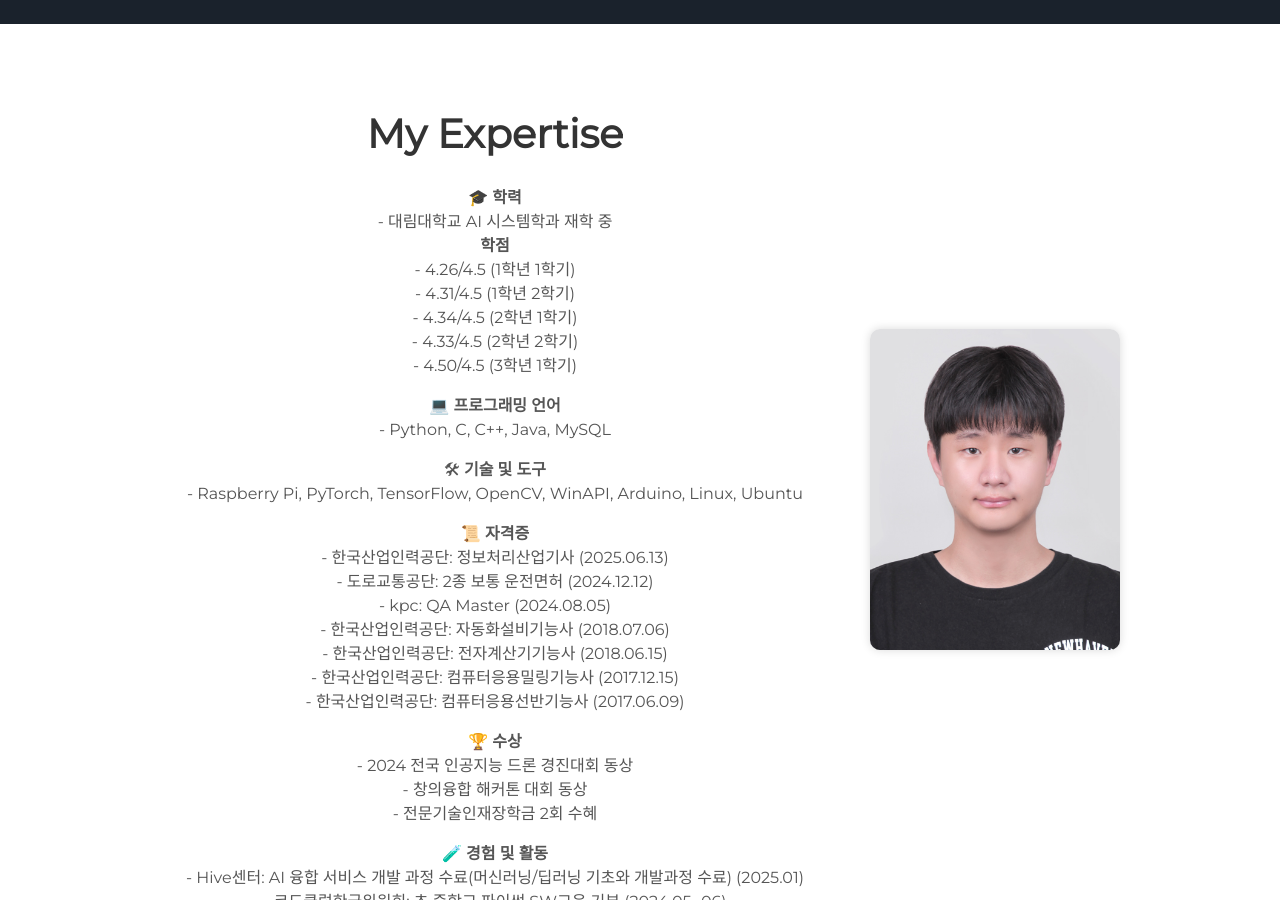
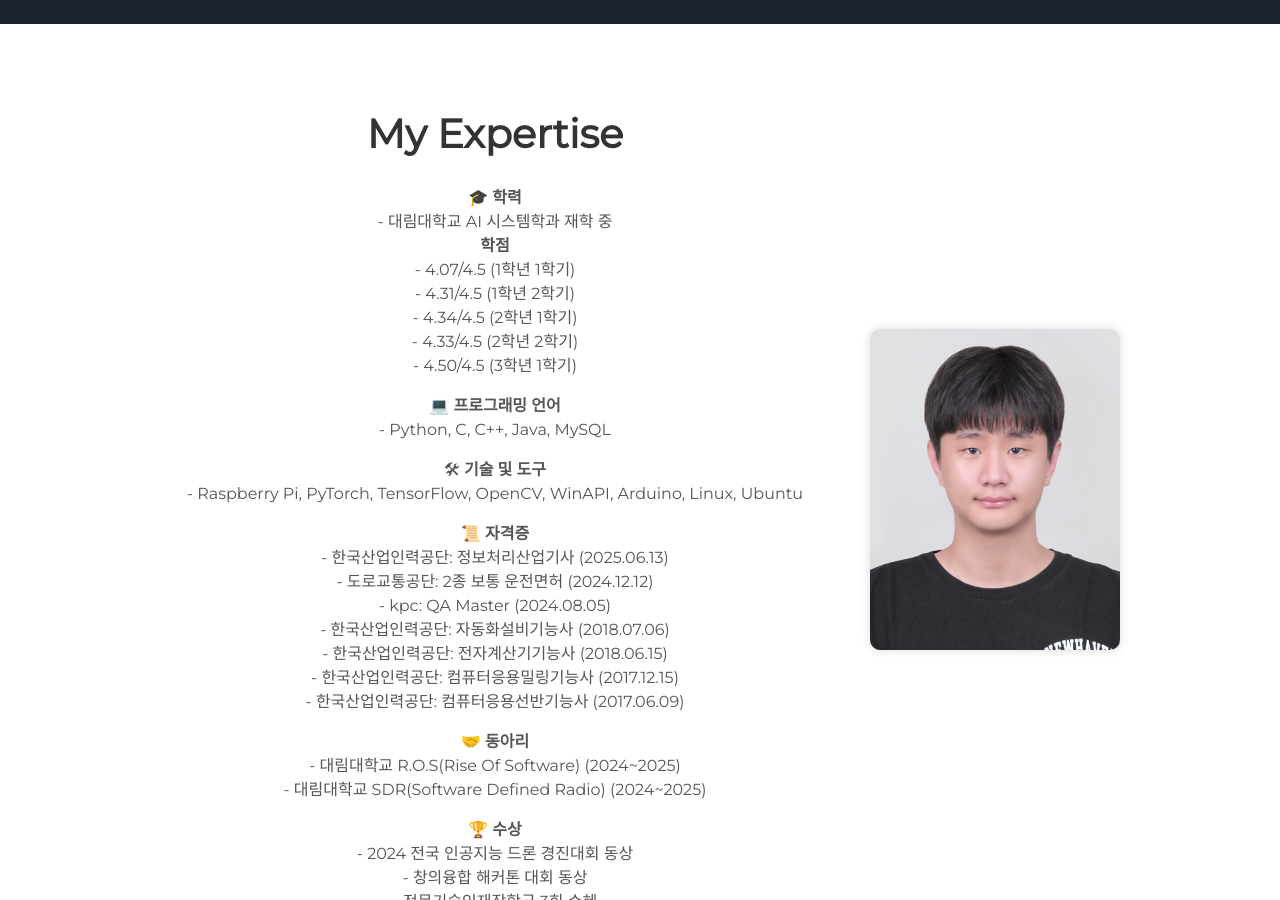
Before and after one commit to hoo1suu/hoo1suu.github.io, a Jekyll site: the page built from index.html, in a window 1280 px wide and 900 px high, scrolled down 876 px. Built offline with Jekyll 4.4.1, drawn with Linux system fonts in a browser that asks for light colours.

Commit message:
최호수_포트폴리오

```diff
--- a/_includes/about.html
+++ b/_includes/about.html
@@ -7,7 +7,7 @@
       🎓 <strong>학력</strong><br>
       - 대림대학교 AI 시스템학과 재학 중 <br>
       <strong>학점</strong><br>
-      - 4.26/4.5 (1학년 1학기) <br>
+      - 4.07/4.5 (1학년 1학기) <br>
       - 4.31/4.5 (1학년 2학기) <br>
       - 4.34/4.5 (2학년 1학기) <br>
       - 4.33/4.5 (2학년 2학기) <br>
@@ -28,12 +28,16 @@
       - 한국산업인력공단: 전자계산기기능사 (2018.06.15)<br>
       - 한국산업인력공단: 컴퓨터응용밀링기능사 (2017.12.15)<br>
       - 한국산업인력공단: 컴퓨터응용선반기능사 (2017.06.09)<br>
-
       <p>
+      <p>
+      🤝 <strong>동아리</strong><br>
+      - 대림대학교 R.O.S(Rise Of Software) (2024~2025)<br>
+      - 대림대학교 SDR(Software Defined Radio) (2024~2025)<br>
+      </p>
       🏆 <strong>수상</strong><br>
       - 2024 전국 인공지능 드론 경진대회 동상<br>
       - 창의융합 해커톤 대회 동상<br>
-      - 전문기술인재장학금 2회 수혜<br>
+      - 전문기술인재장학금 3회 수혜<br>
       <p>
       🧪 <strong>경험 및 활동</strong><br>
       - Hive센터: AI 융합 서비스 개발 과정 수료(머신러닝/딥러닝 기초와 개발과정 수료) (2025.01)<br>
```
